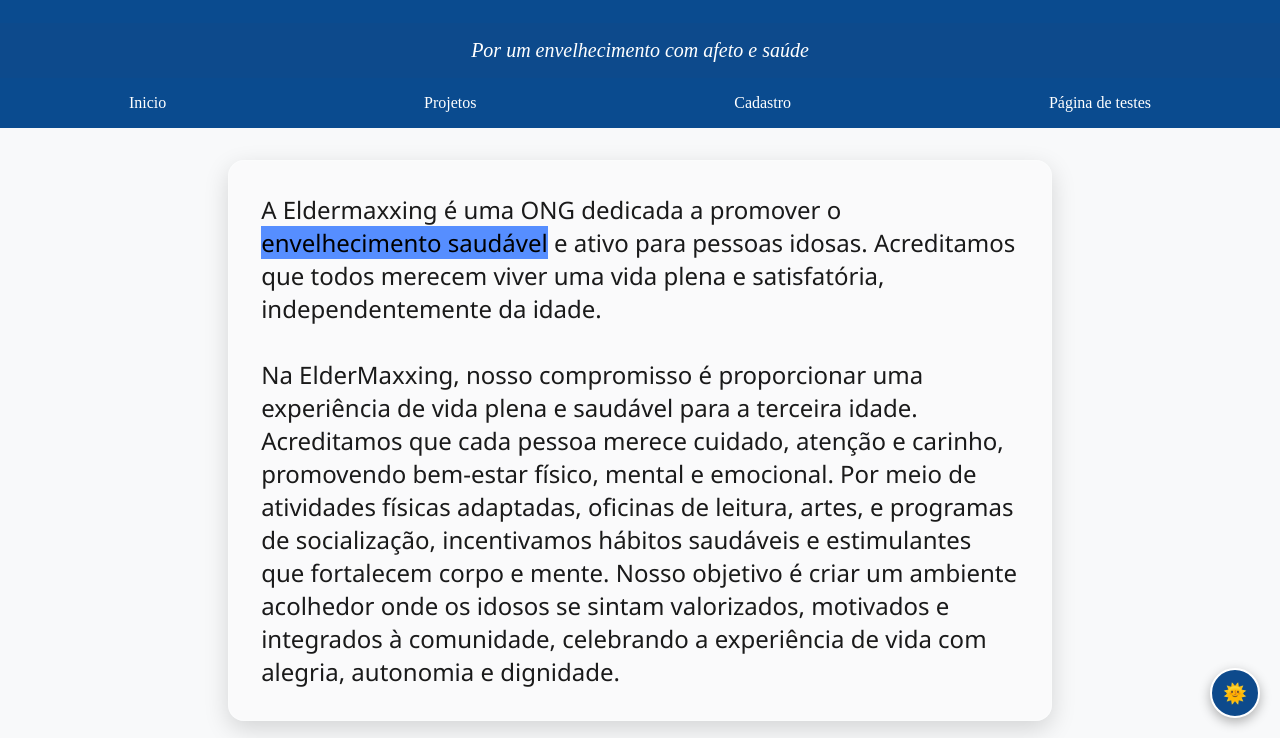
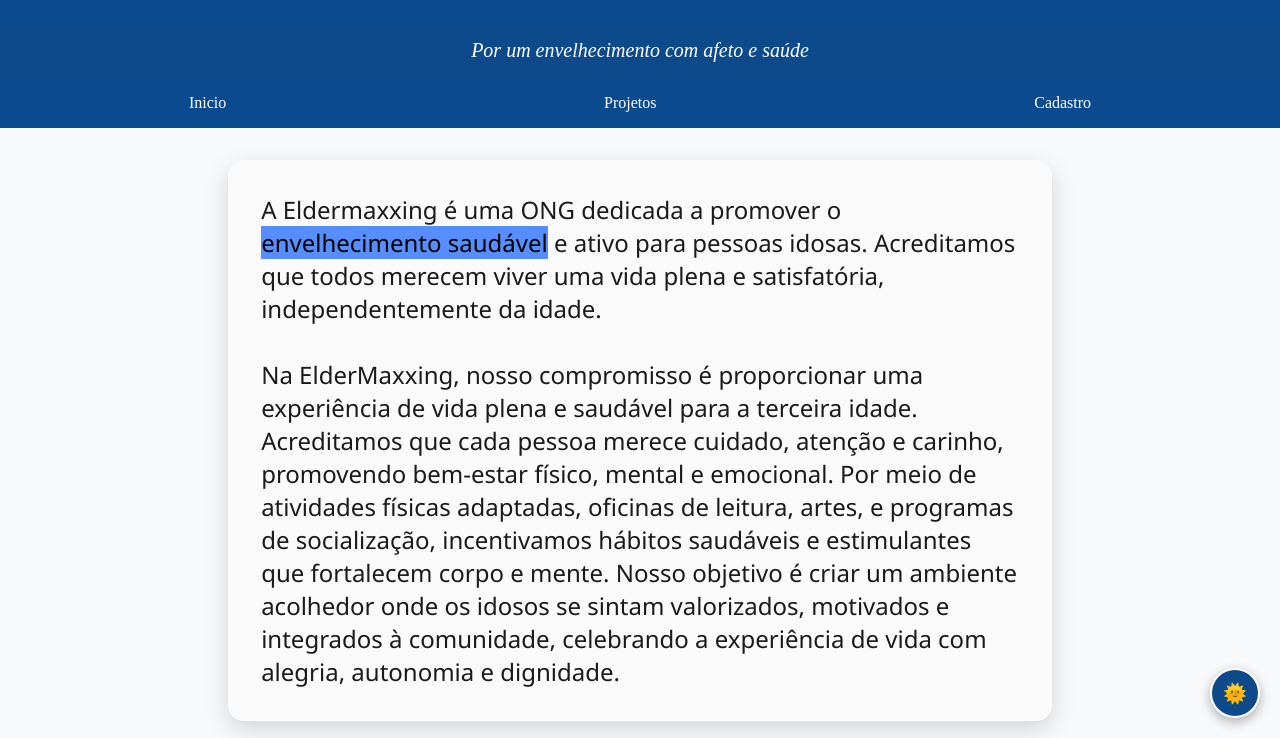
Before and after one commit to lukepgrammer/HTML-FINAL, a plain HTML site: page index.html in a window 1280 px wide. Shown: the part 62-800 px from the top of the page. Drawn offline with Linux system fonts and the light colour scheme.

Commit message:
Fix: página de testes removida

```diff
--- a/index.html
+++ b/index.html
@@ -28,7 +28,6 @@
           <li><a href="index.html">Inicio</a></li>
           <li><a href="projetos.html">Projetos</a></li>
           <li><a href="cadastro.html">Cadastro</a></li>
-          <li><a href="teste.html">Página de testes</a></li>
         </ul>
       </nav>
     </header>
```
